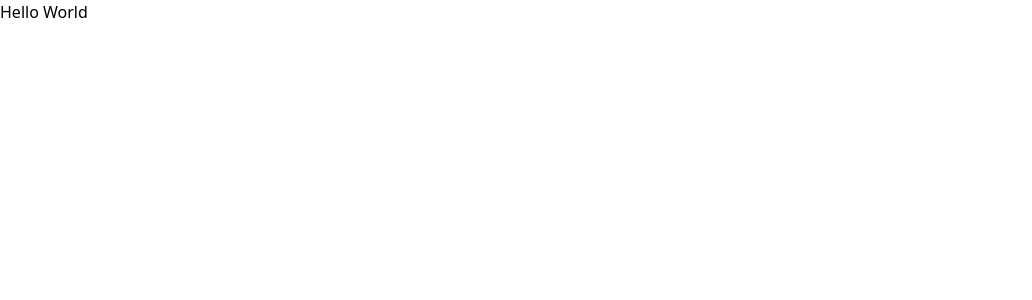
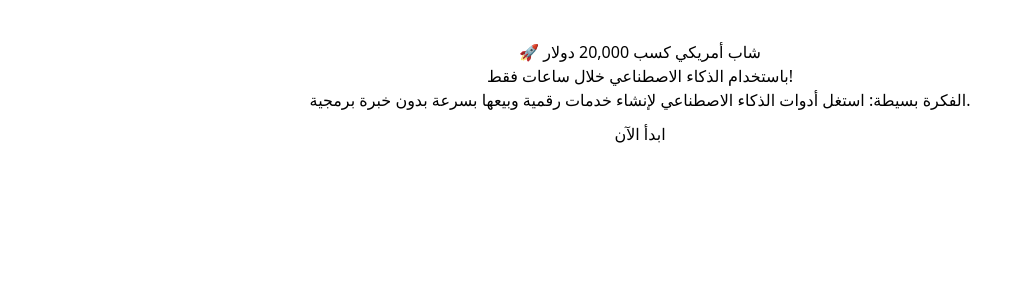
Before and after one commit to maafaalhussain-cmyk/nextjs, a Next.js app: page / in a window 1280 px wide. Shown: the top 300 px of the page, without its empty margins (0-1032 px from the left). Built offline with nearby package versions, Linux system fonts and the light colour scheme.

Commit message:
Revamp Page component with new content and layout
Updated the Page component to display a main section with a message in Arabic about earning money using AI, along with a call-to-action button.

```diff
--- a/app/page.tsx
+++ b/app/page.tsx
@@ -1,3 +1,17 @@
 export default function Page() {
-  return <h1>Hello World</h1>;
+  return (
+    <main style={{ padding: "40px", textAlign: "center" }}>
+      <h1>🚀 شاب أمريكي كسب 20,000 دولار</h1>
+      <p>باستخدام الذكاء الاصطناعي خلال ساعات فقط!</p>
+
+      <p>
+        الفكرة بسيطة: استغل أدوات الذكاء الاصطناعي لإنشاء خدمات رقمية
+        وبيعها بسرعة بدون خبرة برمجية.
+      </p>
+
+      <button style={{ padding: "10px 20px", fontSize: "16px" }}>
+        ابدأ الآن
+      </button>
+    </main>
+  );
 }
```
